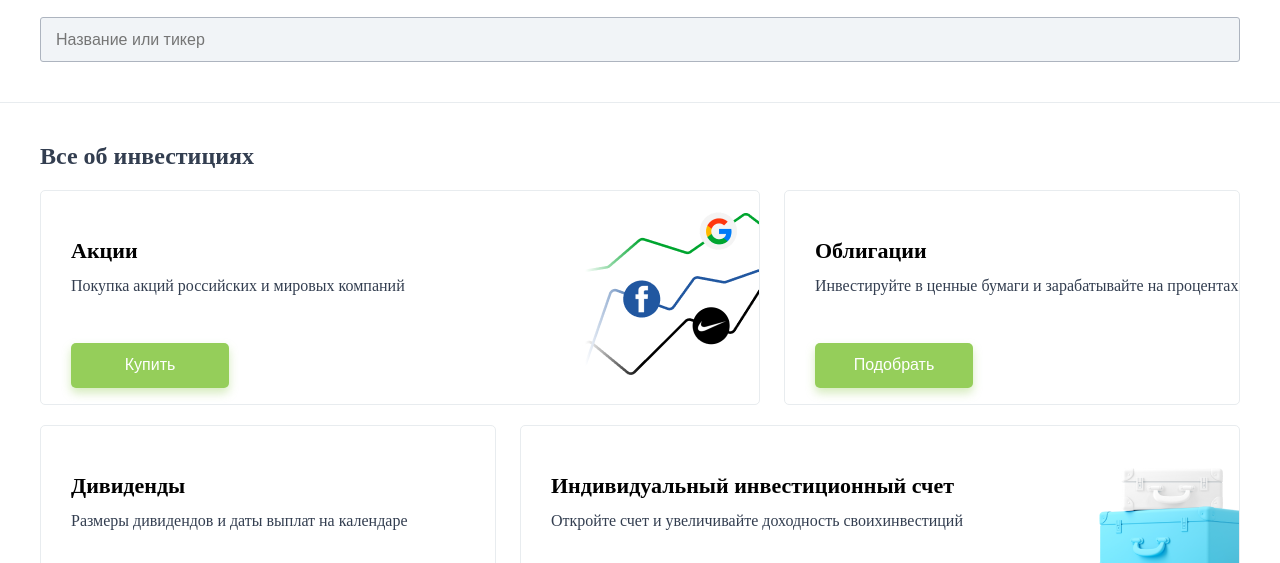
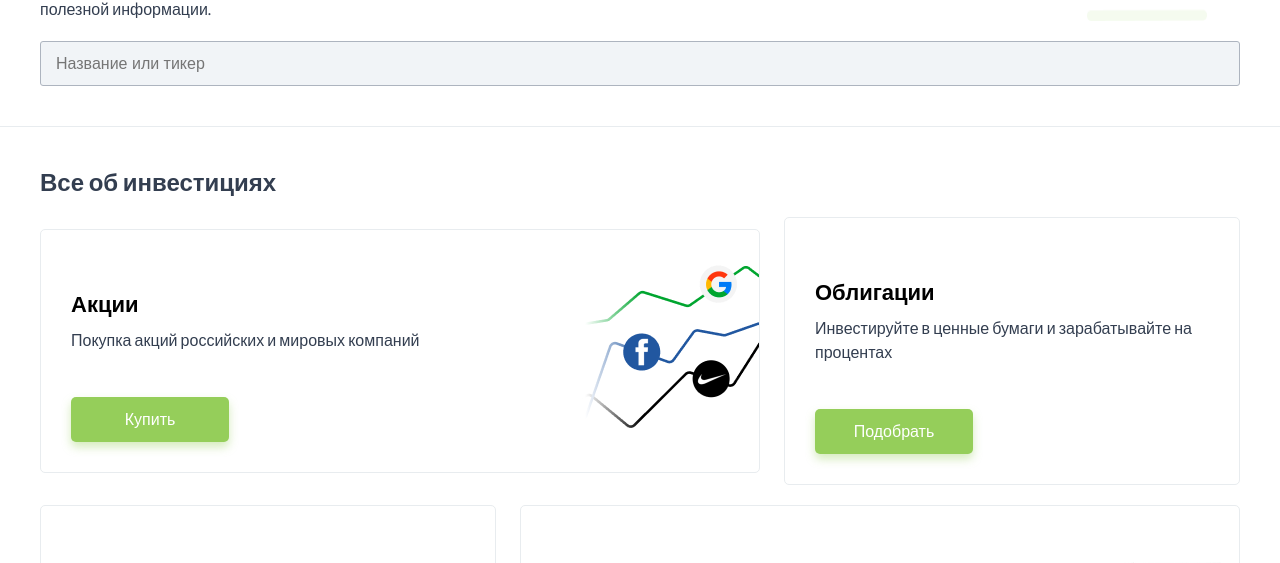
Before and after one commit to veronaten/myfin, a plain HTML site: page index.html in a window 1280 px wide. Shown: the part 172-735 px from the top of the page. Drawn offline with Linux system fonts and the light colour scheme.

Commit message:
feat: add font Lato

```diff
--- a/index.css
+++ b/index.css
@@ -1,6 +1,7 @@
 body {
   max-width: 1920;
   padding-bottom: 40px;
+  font-family: "Lato", sans-serif;
 }
 
 .container {
@@ -88,7 +89,7 @@ h2 {
   margin-top: 20px;
   padding: 30px 0px 30px 30px;
   width: 49%;
-  height: 215px;
+  min-height: 215px;
   display: flex;
   justify-content: space-between;
   align-items: center;
--- a/index.html
+++ b/index.html
@@ -4,6 +4,12 @@
     <meta charset="UTF-8" />
     <meta http-equiv="X-UA-Compatible" content="IE=edge" />
     <meta name="viewport" content="width=device-width, initial-scale=1.0" />
+    <link rel="preconnect" href="https://fonts.googleapis.com" />
+    <link rel="preconnect" href="https://fonts.gstatic.com" crossorigin />
+    <link
+      href="https://fonts.googleapis.com/css2?family=Lato:wght@400;900&display=swap"
+      rel="stylesheet"
+    />
     <link rel="stylesheet" href="reset.css" />
     <link rel="stylesheet" href="index.css" />
     <title>MyFin</title>
```
